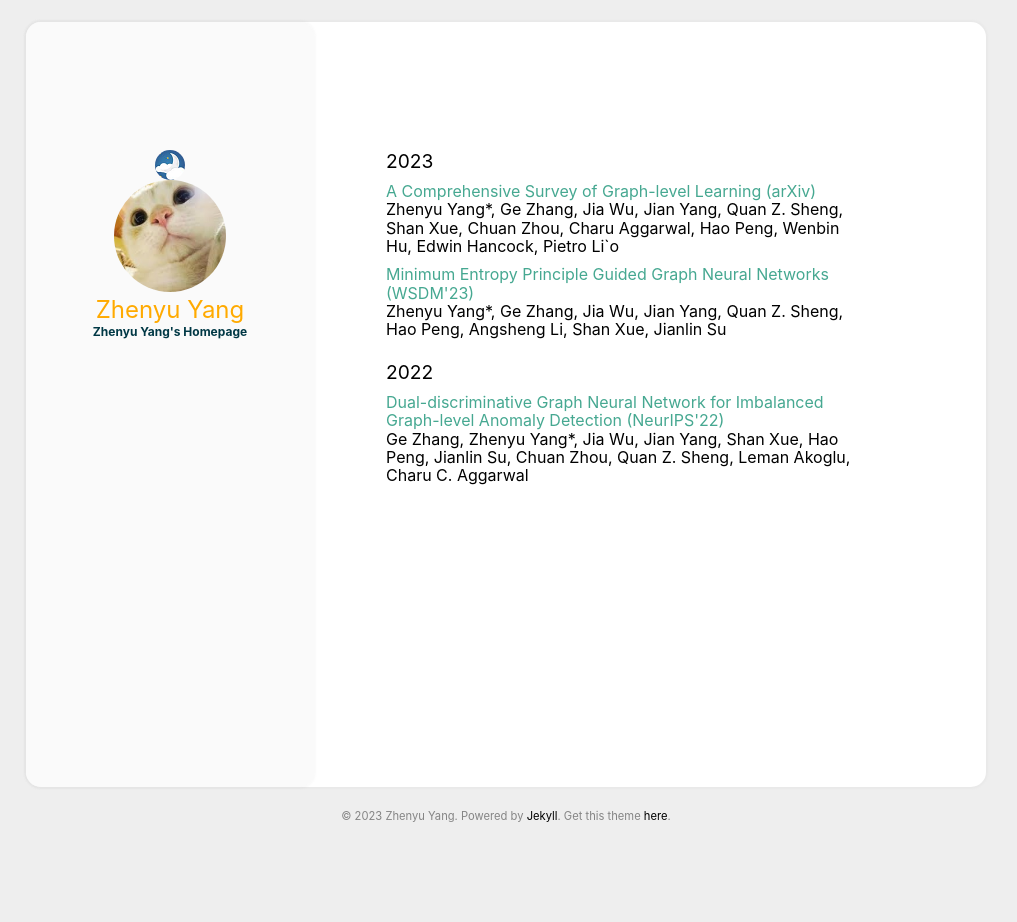
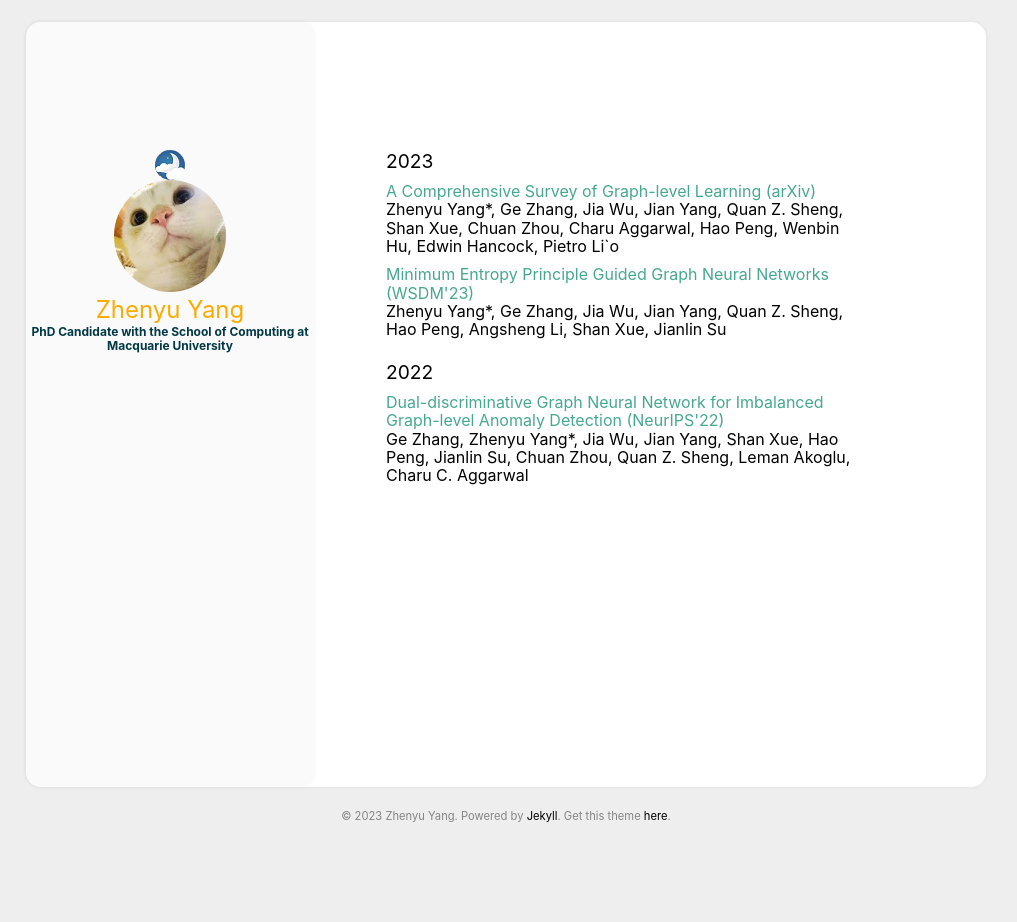
Before and after one commit to ZhenyuYangMQ/ZhenyuYangMQ.github.io, a Jekyll site: the page built from index.html, in a window 1280 px wide. Shown: the whole page, without its empty margins (134-1151 px from the left). Built offline with Jekyll 4.4.1, drawn with Linux system fonts in a browser that asks for light colours.

Commit message:
Update _config.yml

```diff
--- a/_config.yml
+++ b/_config.yml
@@ -23,7 +23,7 @@ user:
   name: Zhenyu Yang
   pic: /assets/img/cat.jpg
   picAlt: "catbook"
-  job: Zhenyu Yang's Homepage
+  job: PhD Candidate with the School of Computing at Macquarie University
   aboutme: # comment this out if you don't need the 'about' page.
 
 exclude:
```
